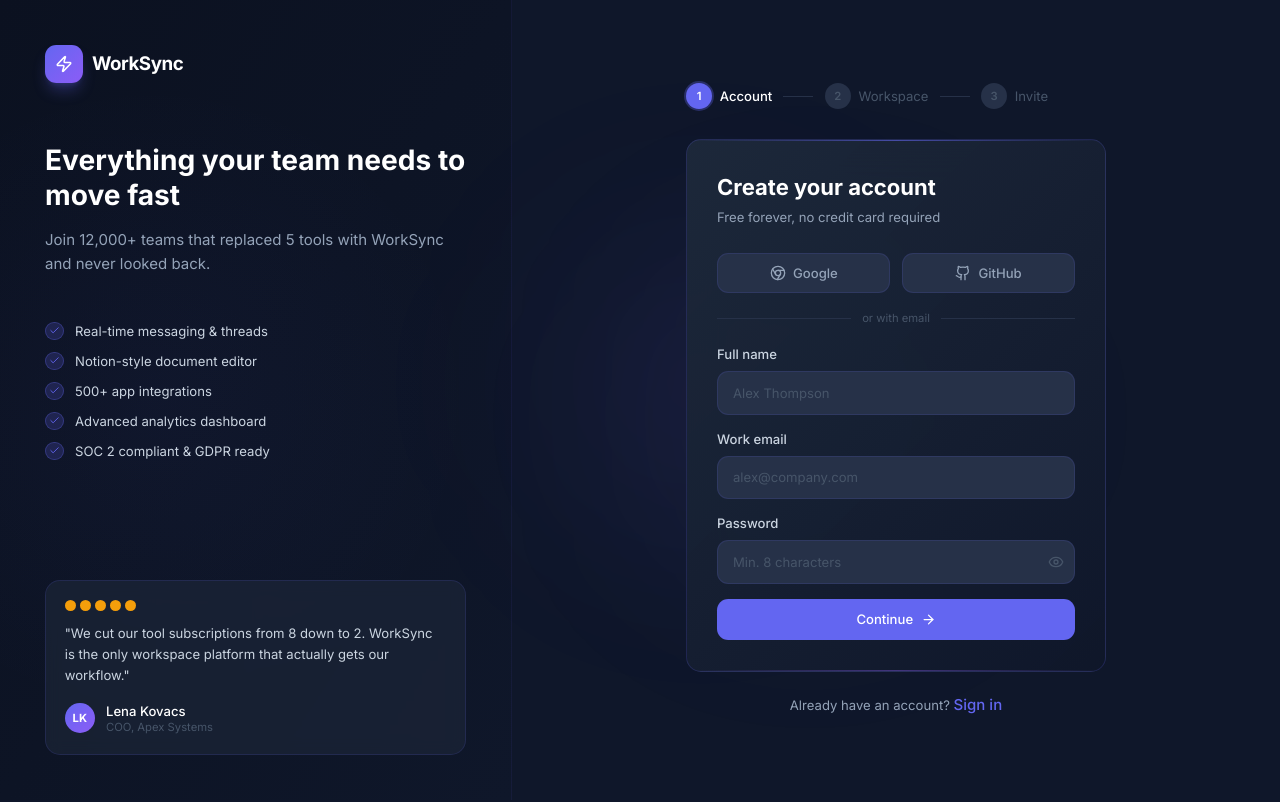
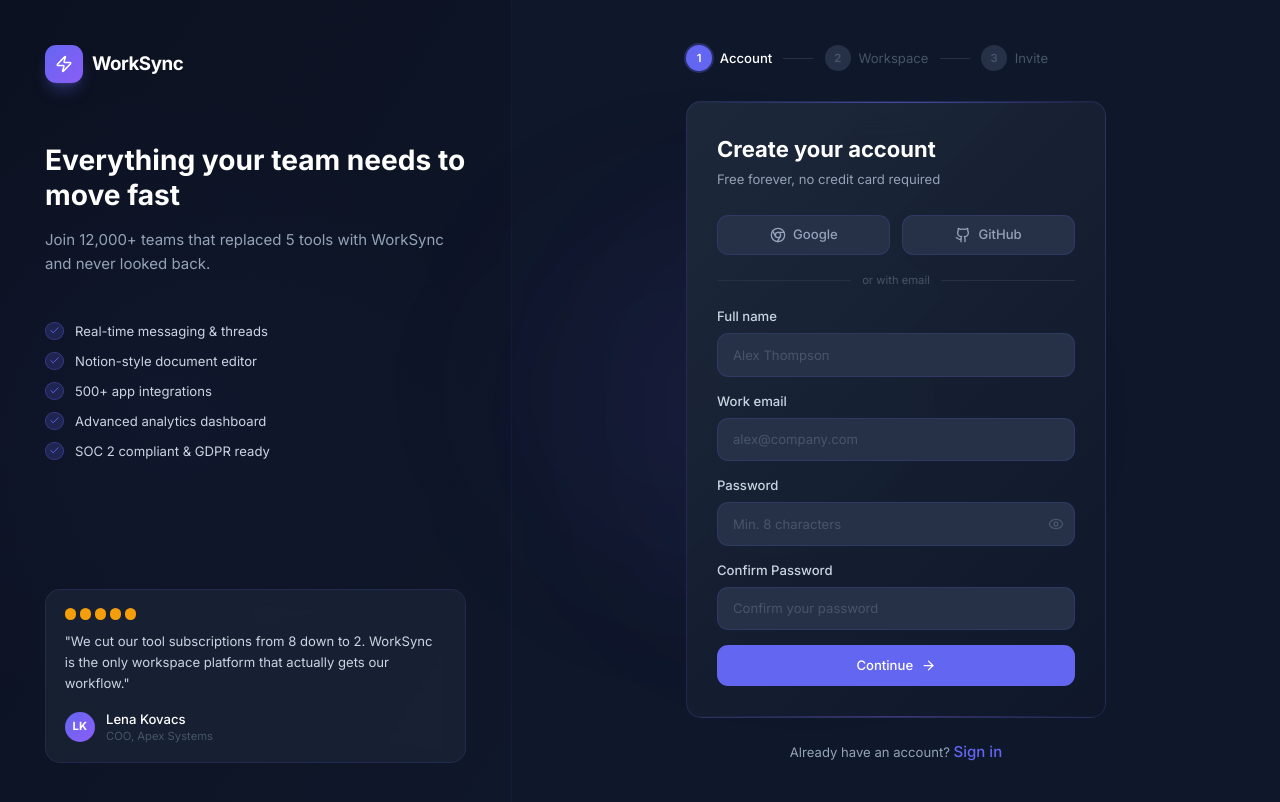
Before and after one commit to dhyanikhatrani/saas-collaboration-workspace, a React (Vite) app: page /register in a window 1280 px wide. Shown: the top 802 px of the page. Built offline with nearby package versions, Linux system fonts and the light colour scheme.

Commit message:
Improved registration validation

```diff
--- a/src/app/components/RegisterPage.tsx
+++ b/src/app/components/RegisterPage.tsx
@@ -18,7 +18,7 @@
   const navigate = useNavigate();
   const [step, setStep] = useState(0);
   const [showPass, setShowPass] = useState(false);
-  const [form, setForm] = useState({ name: "", email: "", password: "", workspace: "", size: "" });
+  const [form, setForm] = useState({name: "",email: "",password: "",confirmPassword: "",workspace: "",  size: ""});
   const [loading, setLoading] = useState(false);
 
   const handleNext = async (e: React.FormEvent) => {
@@ -182,12 +182,31 @@
                         </button>
                       </div>
                     </div>
+                    <div>
+                        <label className="block text-[#CBD5E1] text-sm mb-2">
+                          Confirm Password
+                        </label>
+
+                        <input
+                          type={showPass ? "text" : "password"}
+                          value={form.confirmPassword}
+                          onChange={(e) =>
+                            setForm((f) => ({
+                              ...f,
+                              confirmPassword: e.target.value,
+                            }))
+                          }
+                          placeholder="Confirm your password"
+                          className="w-full bg-[#263148] border border-[#6366F1]/15 rounded-xl px-4 py-3 text-white placeholder-[#475569] text-sm focus:outline-none focus:border-[#6366F1]/50"
+                        />
+                      </div>
                     <button type="submit" className="w-full bg-[#6366F1] hover:bg-[#5558E8] text-white py-3 rounded-xl font-medium text-sm transition-all hover:shadow-lg hover:shadow-[#6366F1]/30 flex items-center justify-center gap-2 group mt-2">
                       Continue <ArrowRight size={15} className="group-hover:translate-x-0.5 transition-transform" />
                     </button>
                   </form>
                 </>
               )}
+
 
               {step === 1 && (
                 <>
```
